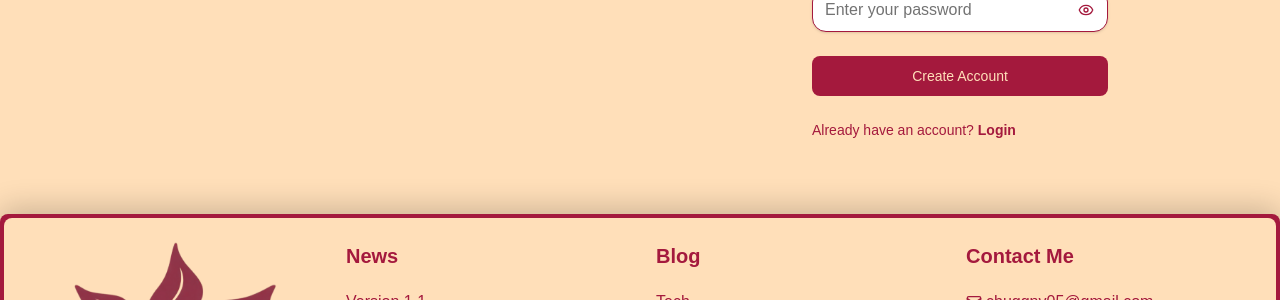
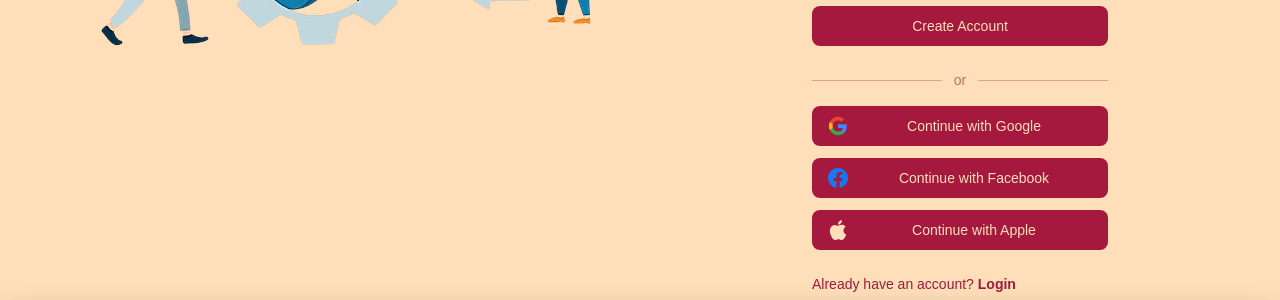
Before and after one commit to chugnv05/auth-website, a React (Vite) app: page /register in a window 1280 px wide. Shown: the part 650-950 px from the top of the page. Built offline with nearby package versions, Linux system fonts and the light colour scheme; no server answers.

Commit message:
feat: continue with socials layout

```diff
--- /dev/null
+++ b/src/features/auth/components/ContinueWithSocial.tsx
@@ -0,0 +1,76 @@
+import { Button } from "@/shared/ui";
+
+const socialProviders = [
+  {
+    label: "Continue with Google",
+    icon: (
+      <svg viewBox="0 0 24 24" className="size-5" xmlns="http://www.w3.org/2000/svg">
+        <path
+          d="M22.56 12.25c0-.78-.07-1.53-.2-2.25H12v4.26h5.92c-.26 1.37-1.04 2.53-2.21 3.31v2.77h3.57c2.08-1.92 3.28-4.74 3.28-8.09z"
+          fill="#4285F4"
+        />
+        <path
+          d="M12 23c2.97 0 5.46-.98 7.28-2.66l-3.57-2.77c-.98.66-2.23 1.06-3.71 1.06-2.86 0-5.29-1.93-6.16-4.53H2.18v2.84C3.99 20.53 7.7 23 12 23z"
+          fill="#34A853"
+        />
+        <path
+          d="M5.84 14.09c-.22-.66-.35-1.36-.35-2.09s.13-1.43.35-2.09V7.07H2.18C1.43 8.55 1 10.22 1 12s.43 3.45 1.18 4.93l3.66-2.84z"
+          fill="#FBBC05"
+        />
+        <path
+          d="M12 5.38c1.62 0 3.06.56 4.21 1.64l3.15-3.15C17.45 2.09 14.97 1 12 1 7.7 1 3.99 3.47 2.18 7.07l3.66 2.84c.87-2.6 3.3-4.53 6.16-4.53z"
+          fill="#EA4335"
+        />
+      </svg>
+    ),
+    onClick: () => {},
+  },
+  {
+    label: "Continue with Facebook",
+    icon: (
+      <svg viewBox="0 0 24 24" className="size-5 fill-[#1877F2]" xmlns="http://www.w3.org/2000/svg">
+        <path d="M24 12.073c0-6.627-5.373-12-12-12s-12 5.373-12 12c0 5.99 4.388 10.954 10.125 11.854v-8.385H7.078v-3.47h3.047V9.43c0-3.007 1.792-4.669 4.533-4.669 1.312 0 2.686.235 2.686.235v2.953H15.83c-1.491 0-1.956.925-1.956 1.874v2.25h3.328l-.532 3.47h-2.796v8.385C19.612 23.027 24 18.062 24 12.073z" />
+      </svg>
+    ),
+    onClick: () => {},
+  },
+  {
+    label: "Continue with Apple",
+    icon: (
+      <svg viewBox="0 0 24 24" className="size-5 fill-current" xmlns="http://www.w3.org/2000/svg">
+        <path d="M12.152 6.896c-.948 0-2.415-1.078-3.96-1.04-2.04.027-3.91 1.183-4.961 3.014-2.117 3.675-.546 9.103 1.519 12.09 1.013 1.454 2.208 3.09 3.792 3.039 1.52-.065 2.09-.987 3.935-.987 1.831 0 2.35.987 3.96.948 1.637-.026 2.676-1.48 3.676-2.948 1.156-1.688 1.636-3.325 1.662-3.415-.039-.013-3.182-1.221-3.22-4.857-.026-3.04 2.48-4.494 2.597-4.559-1.429-2.09-3.623-2.324-4.39-2.376-2-.156-3.675 1.09-4.61 1.09zM15.53 3.83c.843-1.012 1.4-2.427 1.245-3.83-1.207.052-2.662.805-3.532 1.818-.78.896-1.454 2.338-1.273 3.714 1.338.104 2.715-.688 3.559-1.701" />
+      </svg>
+    ),
+    onClick: () => {},
+  },
+];
+
+export default function ContinueWithSocial() {
+  return (
+    <div className="space-y-4">
+      {/* Divider */}
+      <div className="flex items-center gap-3">
+        <div className="h-px flex-1 bg-crimson-red/30" />
+        <span className="text-sm text-crimson-red/60">or</span>
+        <div className="h-px flex-1 bg-crimson-red/30" />
+      </div>
+
+      {/* Social buttons */}
+      <div className="flex flex-col gap-3">
+        {socialProviders.map(({ label, icon, onClick }) => (
+          <Button
+            key={label}
+            type="button"
+            variant="social"
+            size="lg"
+            className="w-full justify-start px-4"
+            onClick={onClick}
+          >
+            {icon}
+            <span className="flex-1 text-center">{label}</span>
+          </Button>
+        ))}
+      </div>
+    </div>
+  );
+}
--- a/src/features/auth/login/components/LoginForm.tsx
+++ b/src/features/auth/login/components/LoginForm.tsx
@@ -14,6 +14,7 @@ import { PasswordInput } from "@/shared/ui/custom";
 import { zodResolver } from "@hookform/resolvers/zod";
 import { useForm } from "react-hook-form";
 import { Link, useNavigate } from "react-router-dom";
+import ContinueWithSocial from "../../components/ContinueWithSocial";
 import useLogin from "../hooks/useLogin";
 import { loginSchema, type LoginSchemaType } from "../schemas/login.schema";
 
@@ -39,6 +40,7 @@ export default function LoginForm() {
   return (
     <Form {...form}>
       <form onSubmit={form.handleSubmit(onSubmit)} className="space-y-6 text-crimson-red onSubm">
+        {/* Email */}
         <FormField
           control={form.control}
           name="email"
@@ -53,6 +55,7 @@ export default function LoginForm() {
           )}
         />
 
+        {/* Password */}
         <FormField
           control={form.control}
           name="password"
@@ -71,6 +74,7 @@ export default function LoginForm() {
           )}
         />
 
+        {/* Remember */}
         <div className="flex items-center justify-between">
           <FormField
             control={form.control}
@@ -90,6 +94,7 @@ export default function LoginForm() {
             )}
           />
 
+          {/* Forgot password */}
           <Link to={PATHS.FORGOT_PASSWORD} className="text-sm hover:underline">
             Forgot password
           </Link>
@@ -98,6 +103,8 @@ export default function LoginForm() {
         <Button variant="authBlock" size="lg" type="submit" disabled={loginMutation.isPending}>
           {loginMutation.isPending ? "Signing in..." : "Sign in"}
         </Button>
+
+        <ContinueWithSocial />
 
         <p className="text-sm">
           Don't have an account?{" "}
--- a/src/features/auth/register/components/RegisterForm.tsx
+++ b/src/features/auth/register/components/RegisterForm.tsx
@@ -19,6 +19,7 @@ import { PasswordInput } from "@/shared/ui/custom";
 import { zodResolver } from "@hookform/resolvers/zod";
 import { useForm } from "react-hook-form";
 import { Link } from "react-router-dom";
+import ContinueWithSocial from "../../components/ContinueWithSocial";
 import useRegister from "../hooks/useRegister";
 import { registerSchema, type RegisterSchemaType } from "../schemas/register.schema";
 
@@ -188,6 +189,8 @@ export default function RegisterForm() {
           {registerMutation.isPending ? "Creating..." : "Create Account"}
         </Button>
 
+        <ContinueWithSocial />
+
         <p className="text-sm">
           Already have an account?{" "}
           <Link to={PATHS.LOGIN} className="font-semibold hover:underline">
--- a/src/shared/ui/Button.tsx
+++ b/src/shared/ui/Button.tsx
@@ -41,6 +41,8 @@ const buttonVariants = cva(
 
         learnMore:
           "border border-crimson-red px-6 py-3 text-crimson-red rounded-lg transition hover:bg-crimson-red hover:text-peach",
+
+        social: "bg-crimson-red text-peach hover:bg-crimson  imson gently-emerge",
       },
       size: {
         default: "h-9 px-4 py-2",
```
